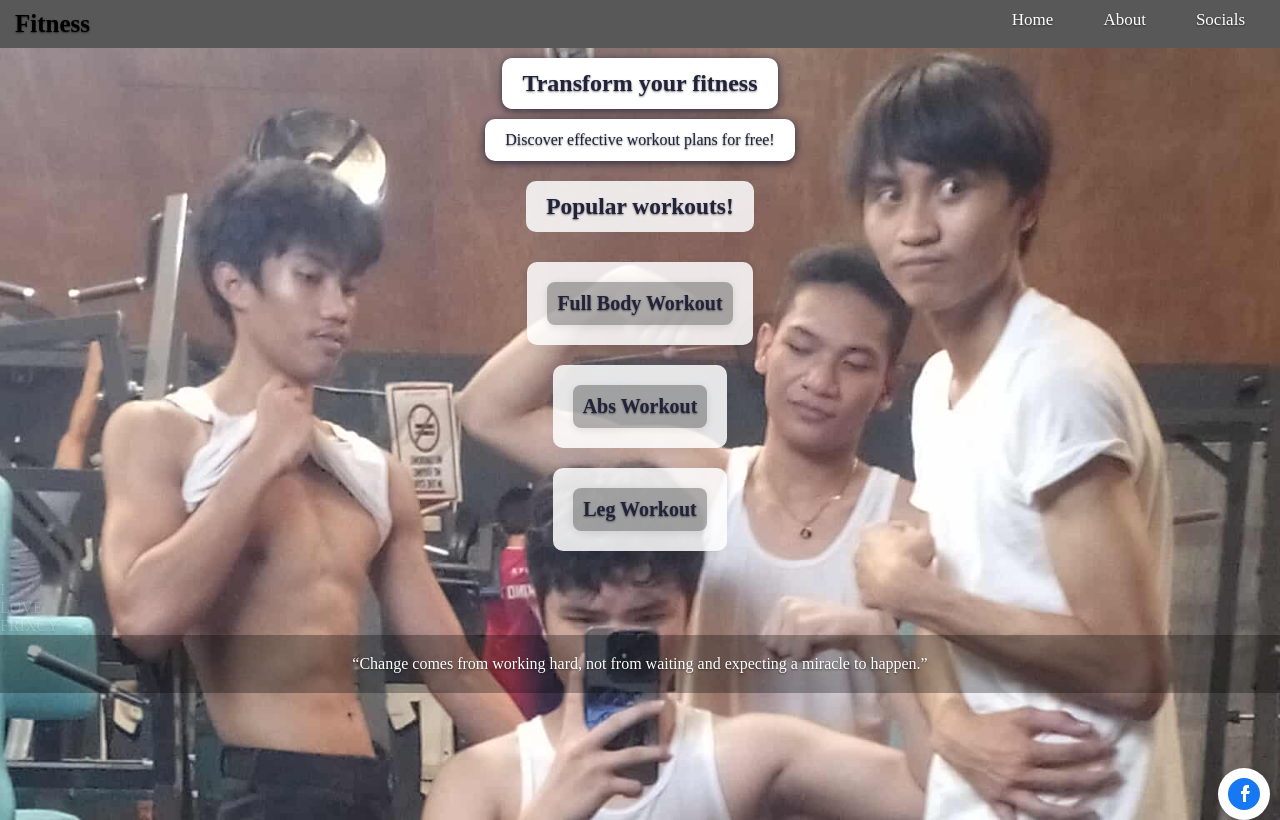
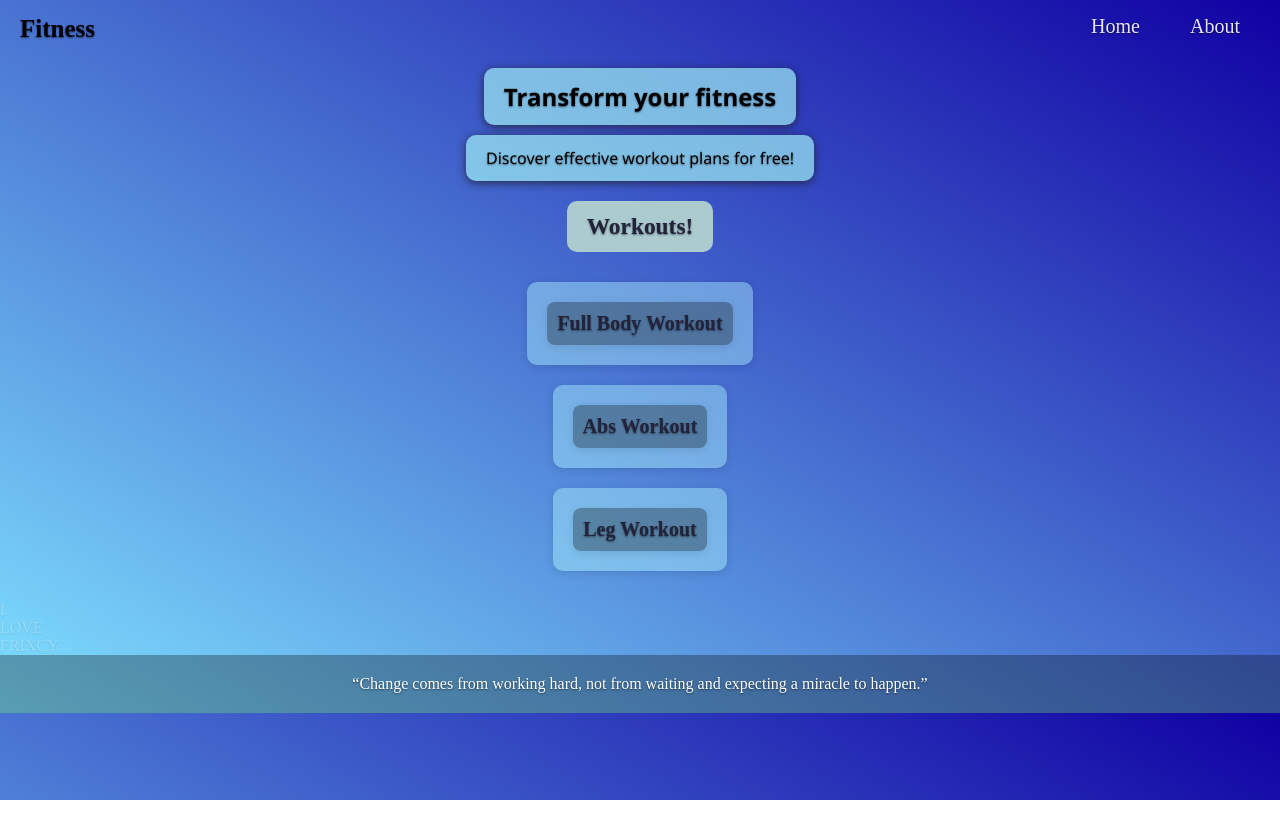
Before and after one commit to MarckJh/Fitness, a plain HTML site: page index.html in a window 1280 px wide. Drawn offline with Linux system fonts and the light colour scheme.

Commit message:
Add files via upload

```diff
--- a/index.html
+++ b/index.html
@@ -17,7 +17,6 @@
         <ul>
             <li id="home-link"> <a href="#">Home</a></li>
             <li> <a href="#">About</a></li>
-            <li> <a href="#">Socials</a></li>
         </ul>
     </nav>
 
@@ -36,7 +35,7 @@
         </section>
 
         <section class="workouts-preview">
-            <h3 class="Heading-3">Popular workouts!</h3>
+            <h3 class="Heading-3">Workouts!</h3>
             <ul>
                 <li><a href="full-body-workouts.html" data-transition>Full Body Workout</a></li>
                 <li><a href="abs-workout.html" data-transition>Abs Workout</a></li>
@@ -47,14 +46,6 @@
 
     <p class="hidden">I LOVE FRIXCY</p>
 
-    <a class="fb-logo" href="https://www.facebook.com/marckdesu" target="_blank" aria-label="Facebook">
-        <svg width="32" height="32" viewBox="0 0 32 32" fill="#1877f3" xmlns="http://www.w3.org/2000/svg">
-            <circle cx="16" cy="16" r="16" fill="#1877f3" />
-            <path d="M21 16.02h-3v8h-3v-8h-2v-3h2v-2c0-2.07 1.02-4 4-4h2v3h-1c-0.55 0-1 0.45-1 1v2h3l-1 3z"
-                fill="#fff" />
-        </svg>
-    </a>
-
     <footer class="quote">
         <p>“Change comes from working hard,
             not from waiting and expecting a miracle to happen.”
--- a/main.js
+++ b/main.js
@@ -12,9 +12,7 @@ document.querySelectorAll('a[href="#"]').forEach(link => {
         const modal = document.getElementById('modal');
         const modalBody = document.getElementById('modal-body');
         if (link.textContent.trim() === "About") {
-            modalBody.innerHTML = "<h2>About</h2><p>OYYYY MGA TORPEEEE GYM NA, ANONG KATAWAN YAN MUKANG bawal yan</p>";
-        } else if (link.textContent.trim() === "Socials") {
-            modalBody.innerHTML = "<h2>Socials</h2><p>Follow me on my Facebook</p>";
+            modalBody.innerHTML = "<h2>About</h2><p>On this website you can find your daily routines to work on your body and read some motivations to help you on the way.</p>";
         }
         modal.style.display = "flex";
     });
@@ -35,7 +33,7 @@ document.getElementById('home-link').addEventListener('click', function (e) {
     e.preventDefault();
     const modal = document.getElementById('modal');
     const modalBody = document.getElementById('modal-body');
-    modalBody.innerHTML = "<h2>Welcome Home!</h2><p>You are already on the Home page.</p>";
+    modalBody.innerHTML = "<h2>You're already Home!</h2>";
     modal.style.display = "flex";
 });
 
--- a/style.css
+++ b/style.css
@@ -1,3 +1,5 @@
+@import url('https://fonts.googleapis.com/css2?family=Roboto:ital,wght@0,100..900;1,100..900&display=swap');
+
 * {
     margin: 0;
     padding: 0;
@@ -5,29 +7,20 @@
 }
 
 body {
-    background-image: url(images/Fitness.jpg);
-    background-size: cover;
-    background-repeat: no-repeat;
-    min-height: 100vh;
+    background: linear-gradient(30deg, rgb(127, 225, 255), rgb(16, 0, 163));
     overflow-y: scroll;
 }
 
 .abs-bg {
-    background-image: url(images/Abs.png);
-    background-size: cover;
-    background-position: center;
+    background: linear-gradient(30deg, rgb(127, 225, 255), rgb(16, 0, 163));
 }
 
 .leg-bg {
-    background: url(images/legs.png);
-    background-size: cover;
-    background-position: center;
+    background: linear-gradient(30deg, rgb(127, 225, 255), rgb(16, 0, 163));
 }
 
 .fullbody-bg {
-    background: url(images/fullbody.png);
-    background-size: cover;
-
+    background: linear-gradient(30deg, rgb(127, 225, 255), rgb(16, 0, 163));
 }
 
 body::after {
@@ -53,27 +46,28 @@ main {
 
 .head,
 .para {
+    font-family:  'Segoe UI', 'Roboto', 'Open Sans', 'Helvetica Neue', sans-serif;
     padding: 12px 20px;
     display: inline-block;
     border-radius: 10px;
     margin: 10px 20px auto;
-    background: #fff;
-    color: #22223b;
+    background: #a8fcf8a4;
+    color: #000000;
     text-align: center;
     box-shadow: 0 2px 8px rgba(34, 34, 59, 0.88);
 }
 
 nav {
-    background-color: rgb(88, 88, 88);
-    padding: 10px 15px;
+    background:  transparent;
+    padding: 15px 20px;
 }
 
 nav ul {
     list-style: none;
     display: flex;
     justify-content: flex-end;
-    margin: 0;
-    padding: 0;
+    margin: 5;
+    padding: 5;
 }
 
 nav ul li {
@@ -81,14 +75,14 @@ nav ul li {
 }
 
 nav ul li a {
-    color: #ffffff;
+    color: #ffffffe5;
     text-decoration: none;
-    font-size: 17px;
+    font-size: 20px;
     transition: color 0.3s;
 }
 
 nav ul li a:hover {
-    color: rgb(247, 239, 133);
+    color: #95c0ff;
 }
 
 .modal {
@@ -99,13 +93,13 @@ nav ul li a:hover {
     top: 0;
     width: 100vw;
     height: 100vh;
-    background: rgba(0, 0, 0, 0.5);
+    background: rgba(255, 255, 255, 0.5);
     justify-content: center;
     align-items: center;
 }
 
 .modal-content {
-    background: #fff;
+    background: #fff1f1ec;
     color: #22223b;
     padding: 30px 24px;
     border-radius: 12px;
@@ -153,7 +147,7 @@ nav::after {
 
 .workouts-preview h3 {
     color: #22223b;
-    background: rgba(255, 255, 255, 0.85);
+    background: rgb(172, 203, 207);
     padding: 12px 20px;
     display: inline-block;
     border-radius: 10px;
@@ -172,12 +166,12 @@ nav::after {
 
 .workouts-preview li {
     margin: 10px 0;
-    color: #22223b;
-    background: rgba(255, 255, 255, 0.85);
+    color: #f0f0f0;
+    background: rgba(182, 254, 255, 0.397);
     padding: 12px 20px;
     border-radius: 10px;
     display: inline-block;
-    box-shadow: 0 2px 8px rgba(34, 34, 59, 0.08);
+    box-shadow: 0 2px 8px rgba(0, 0, 0, 0.116);
     font-weight: 500;
     text-align: left;
 }
@@ -203,19 +197,19 @@ nav::after {
 }
 
 .workouts-preview a:hover {
-    color: #fff;
-    background: #4f8cff;
+    color: #ffffffde;
+    background: #00000075;
 }
 
 ul li a {
-    color: #0000EE;
+    color: #3593ffde;
     padding: 20px;
 }
 
 body,
 nav,
 .workouts-preview {
-    color: #fff;
+    color: #ffffff;
     text-shadow: 0 1px 2px rgba(0, 0, 0, 0.5);
 }
 
@@ -227,7 +221,7 @@ nav,
 }
 
 .fade-out {
-    animation: fadeOut 0.3s forwards;
+    animation: fadeOut 0.4s forwards;
 }
 
 @keyframes fadeOut {
@@ -240,30 +234,6 @@ nav,
     width: 10px;
     opacity: 0.2;
     user-select: none;
-}
-
-.fb-logo {
-    position: absolute;
-    bottom: -20px;
-    right: 10px;
-    z-index: 1001;
-    font-size: 2.2rem;
-    color: #1877f3;
-    background: #fff;
-    border-radius: 50%;
-    padding: 10px;
-    box-shadow: 0 2px 8px rgba(34,34,59,0.15);
-    transition: background 0.2s, color 0.2s, box-shadow 0.2s;
-    text-decoration: none;
-    display: flex;
-    align-items: center;
-    justify-content: center;
-}
-
-.fb-logo:hover {
-    background: #1877f3;
-    color: #fff;
-    box-shadow: 0 4px 16px rgba(24,119,243,0.18);
 }
 
 @media (max-width: 600px) {
```
Also changed, not shown: abs-workout.html (+0 -1 lines), full-body-workouts.html (+0 -1 lines), leg-workout.html (+0 -1 lines).
